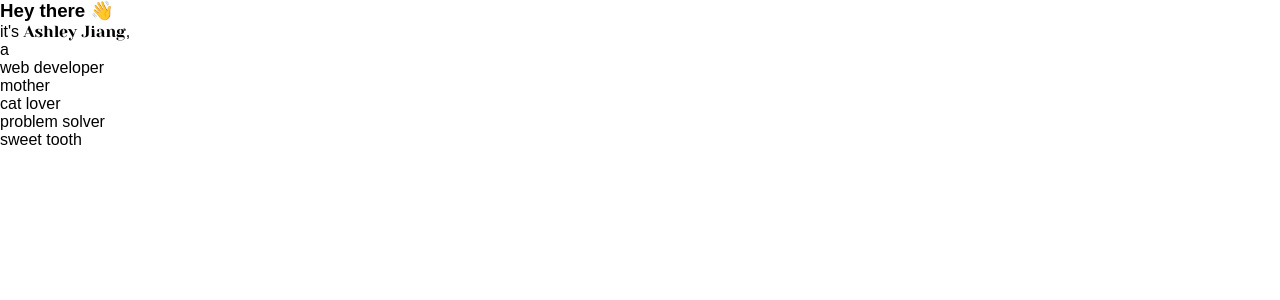
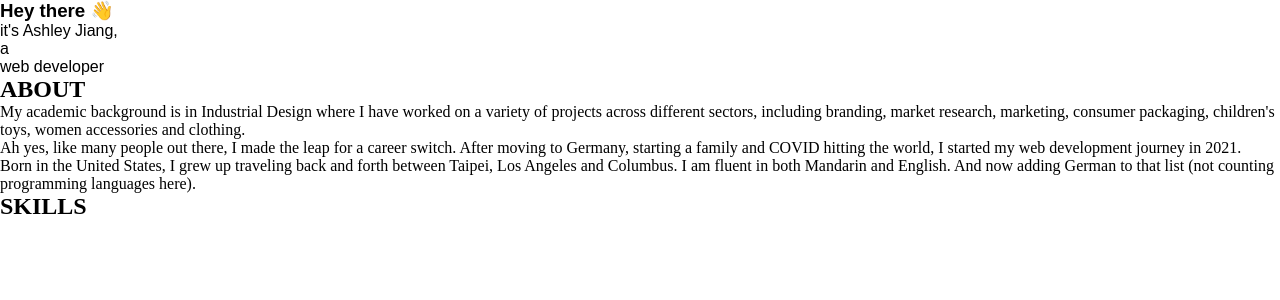
Before and after one commit to heyitsashleyhere/Portfolio-v3, a React (Create React App) app: page / in a window 1280 px wide. Shown: the top 300 px of the page. Built offline with nearby package versions, Linux system fonts and the light colour scheme.

Commit message:
text for about

```diff
--- a/package.json
+++ b/package.json
@@ -6,6 +6,7 @@
     "@testing-library/jest-dom": "^5.16.4",
     "@testing-library/react": "^13.0.1",
     "@testing-library/user-event": "^13.5.0",
+    "framer-motion": "^6.3.0",
     "react": "^18.0.0",
     "react-dom": "^18.0.0",
     "react-scripts": "5.0.1",
--- a/public/index.html
+++ b/public/index.html
@@ -24,10 +24,7 @@
       work correctly both with client-side routing and a non-root public URL.
       Learn how to configure a non-root public URL by running `npm run build`.
     -->
-    <link rel="preconnect" href="https://fonts.googleapis.com">
-    <link rel="preconnect" href="https://fonts.gstatic.com" crossorigin>
-    <link href="https://fonts.googleapis.com/css2?family=Yeseva+One&display=swap" rel="stylesheet">
-    <title>React App</title>
+    <title>Ashley Jiang</title>
   </head>
   <body>
     <div id="root"></div>
--- /dev/null
+++ b/src/components/AboutMe/AboutMe.jsx
@@ -0,0 +1,22 @@
+export default function AboutMe() {
+  return (
+    <section className="AboutMe">
+      <h2 className="about">ABOUT</h2>
+      <div className="about-wrapper">
+          <p>My academic background is in Industrial Design where I have worked on a variety of projects across different sectors, including branding, market research, marketing, consumer packaging, children's toys, women accessories and clothing.</p>
+
+          <p>Ah yes, like many people out there, I made the leap for a career switch. After moving to Germany, starting a family and COVID hitting the world, I started my web development journey in 2021.</p>
+
+          <p>Born in the United States, I grew up traveling back and forth between Taipei, Los Angeles and Columbus. I am fluent in both Mandarin and English. And now adding German to that list (not counting programming languages here).</p>
+      </div>
+
+      <h2 className="about">SKILLS</h2>
+      <div className="skills-wrapper">
+
+
+      </div>
+
+
+    </section>
+  );
+}
--- a/src/components/App.jsx
+++ b/src/components/App.jsx
@@ -1,9 +1,12 @@
-import LandingPage from "./LandingPage/LandingPage";
+import AboutMe from "./AboutMe/AboutMe.jsx";
+import LandingPage from "./LandingPage/LandingPage.jsx";
 
 export default function App() {
+
     return (
         <section className="App">
             <LandingPage />
+            <AboutMe />
         </section>
     )
 }
--- a/src/components/LandingPage/LandingPage.jsx
+++ b/src/components/LandingPage/LandingPage.jsx
@@ -1,23 +1,23 @@
+import { motion } from "framer-motion"
 import './LandingPage.scss';
 
 export default function LandingPage() {
+
 
     return (
         <section className="LandingPage">
             <h1>Hey there <span className="wave-emoji">👋</span></h1>
             <p>it's <span className="name">Ashley Jiang</span>,</p>
-            <div className='slider'>
-                <div className="statement">
-                    a
-                    <div className="adj-wrapper">
-                        <div>web developer</div>
-                        <div>mother</div>
-                        <div>cat lover</div>
-                        <div>problem solver</div>
-                        <div>sweet tooth</div>
-                    </div>
-                </div>
+
+            <div className="statement">
+                a
+                    <div>web developer</div>
+                    {/* <div>mother</div>
+                    <div>cat lover</div>
+                    <div>problem solver</div>
+                    <div>sweet tooth</div> */}
             </div>
+
 
         </section>
     )
--- a/src/components/LandingPage/LandingPage.scss
+++ b/src/components/LandingPage/LandingPage.scss
@@ -1,8 +1,4 @@
 .LandingPage {
     font-family: Arial, Helvetica, sans-serif;
-    p {
-        .name {
-            font-family: 'Yeseva One', cursive;
-        }
-    }
+
 }
```
Also changed, not shown: public/images/html5-brands.svg (added), 1 other file (tests, documents, lock files or other folders).
